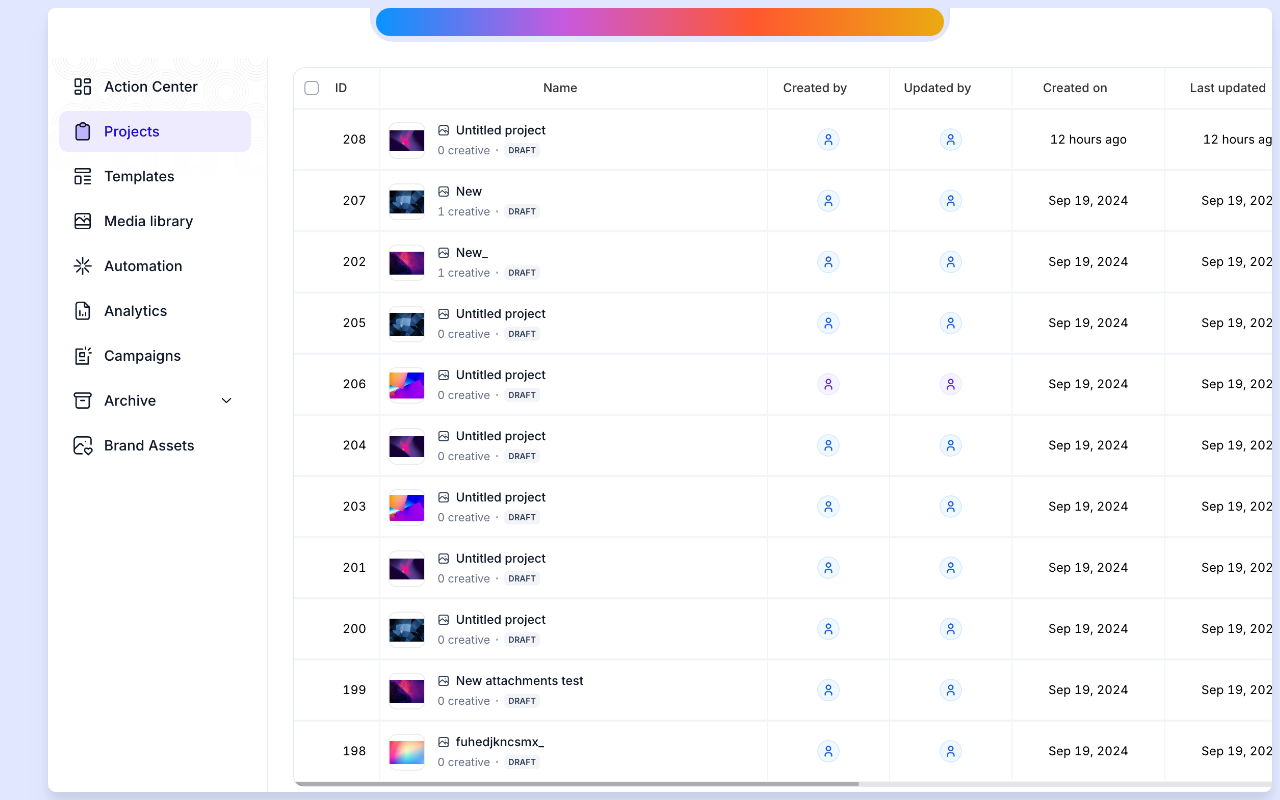
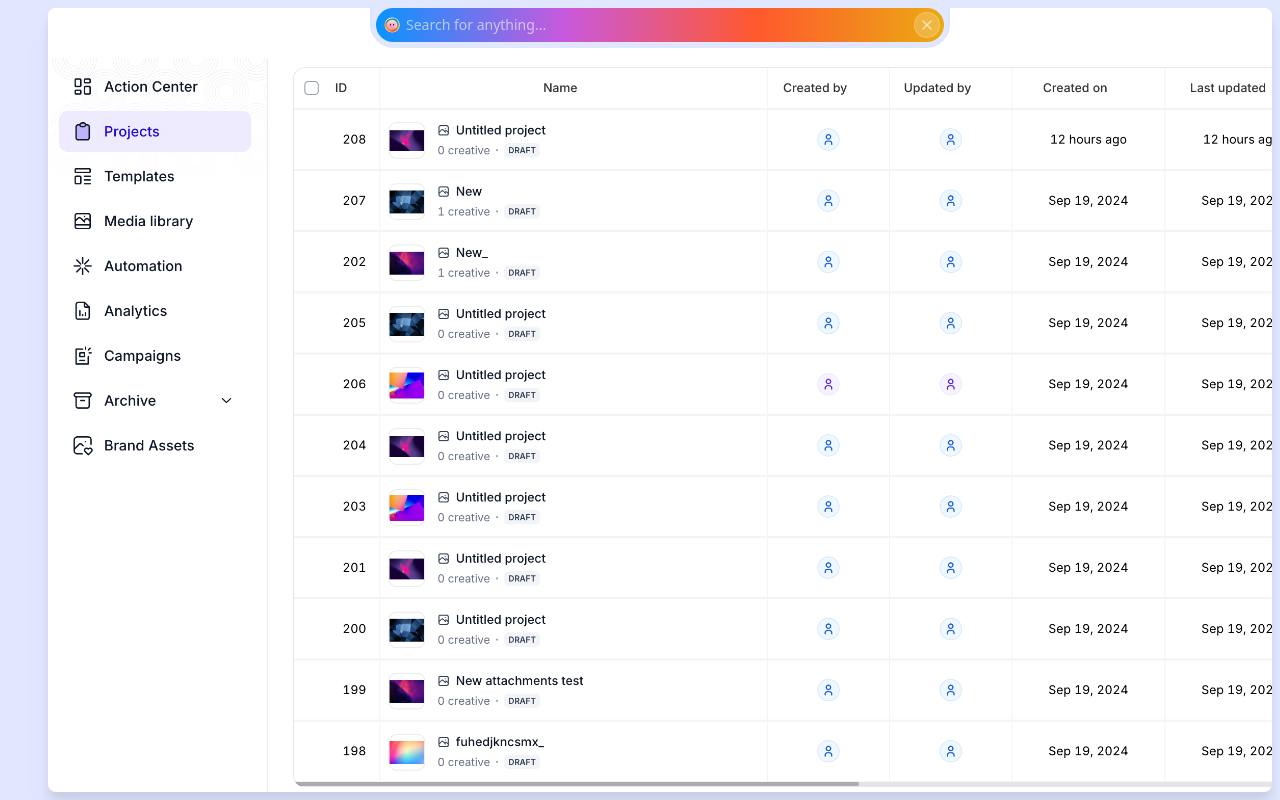
Before and after one commit to sehgalyash/dynamic-search, a React (Create React App) app: page /projects in a window 1280 px wide. Both pictures are taken after a click on the button "Ask AI". Built offline with nearby package versions, Linux system fonts and the light colour scheme.

Commit message:
Add better interactions to dynamic search

```diff
--- a/src/components/dynamic-island/dynamic-island.tsx
+++ b/src/components/dynamic-island/dynamic-island.tsx
@@ -1,7 +1,25 @@
 import React from "react";
 import PixyAvatar from "../../assets/pixy.png";
-import { IconBell, IconCornerDownLeft, IconHistory } from "@tabler/icons-react";
+import {
+  IconBell,
+  IconCornerDownLeft,
+  IconHistory,
+  IconX,
+} from "@tabler/icons-react";
 import { motion, AnimatePresence } from "framer-motion";
+import * as Popover from "@radix-ui/react-popover";
+
+// TODO: Start adding popover dmeo for adding custom flows
+{
+  /* <Popover.Root>
+          <Popover.Portal>
+            <Popover.Content>
+              <Popover.Close />
+              <Popover.Arrow />
+            </Popover.Content>
+          </Popover.Portal>
+        </Popover.Root> */
+}
 
 const DynamicIslandWrapper = ({ children }: { children: React.ReactNode }) => {
   return (
@@ -19,10 +37,16 @@ const DynamicIsland = (): JSX.Element => {
     setShowSearch(toggle);
   };
 
+  const handleInputKeyDown = (e: React.KeyboardEvent<HTMLInputElement>) => {
+    if (e.key === "Escape") {
+      handleShowSearch(false);
+    }
+  };
+
   return (
     <DynamicIslandWrapper>
       <motion.div
-        className="dynamic-island ai-gradient p-1 flex items-center gap-1 rounded-full z-20"
+        className="dynamic-island ai-gradient p-1 flex items-center gap-1 rounded-full z-20 h-[34px]"
         initial={{ opacity: 0, scale: 0.4 }}
         animate={{ opacity: 1, scale: 1 }}
       >
@@ -57,19 +81,41 @@ const DynamicIsland = (): JSX.Element => {
           ) : (
             <motion.div
               key="search-view"
-              className="flex items-center w-full"
+              className="flex items-center w-full pl-1"
               initial={{ width: 0, opacity: 0 }}
               animate={{ width: "560px", opacity: 1 }}
               exit={{ opacity: 0 }}
               transition={{ duration: 0.3 }}
             >
-              <input
-                className="bg-transparent focus:outline-none px-3 text-white text-sm w-full"
-                onBlur={() => handleShowSearch(false)}
-                autoFocus
-                value={searchQuery}
-                onChange={(e) => setSearchQuery(e.target.value)}
-              />
+              <div className="flex items-center w-full">
+                <img
+                  src={PixyAvatar}
+                  className="w-4 h-4 rounded-full"
+                  alt="pixy-avatar"
+                />
+                <input
+                  className="bg-transparent focus:outline-none px-1.5 text-white text-sm w-full placeholder:text-white/60"
+                  onBlur={() => {
+                    if (searchQuery === "") {
+                      handleShowSearch(false);
+                    }
+                  }}
+                  autoFocus
+                  placeholder="Search for anything..."
+                  value={searchQuery}
+                  onChange={(e) => setSearchQuery(e.target.value)}
+                  onKeyDown={handleInputKeyDown}
+                />
+              </div>
+              <button
+                className="bg-white/20 text-white/60 rounded-full p-1 focus:outline-none border border-white/20"
+                onClick={() => {
+                  handleShowSearch(false);
+                  setSearchQuery("");
+                }}
+              >
+                <IconX size={16} strokeWidth={2} />
+              </button>
             </motion.div>
           )}
         </AnimatePresence>
```
